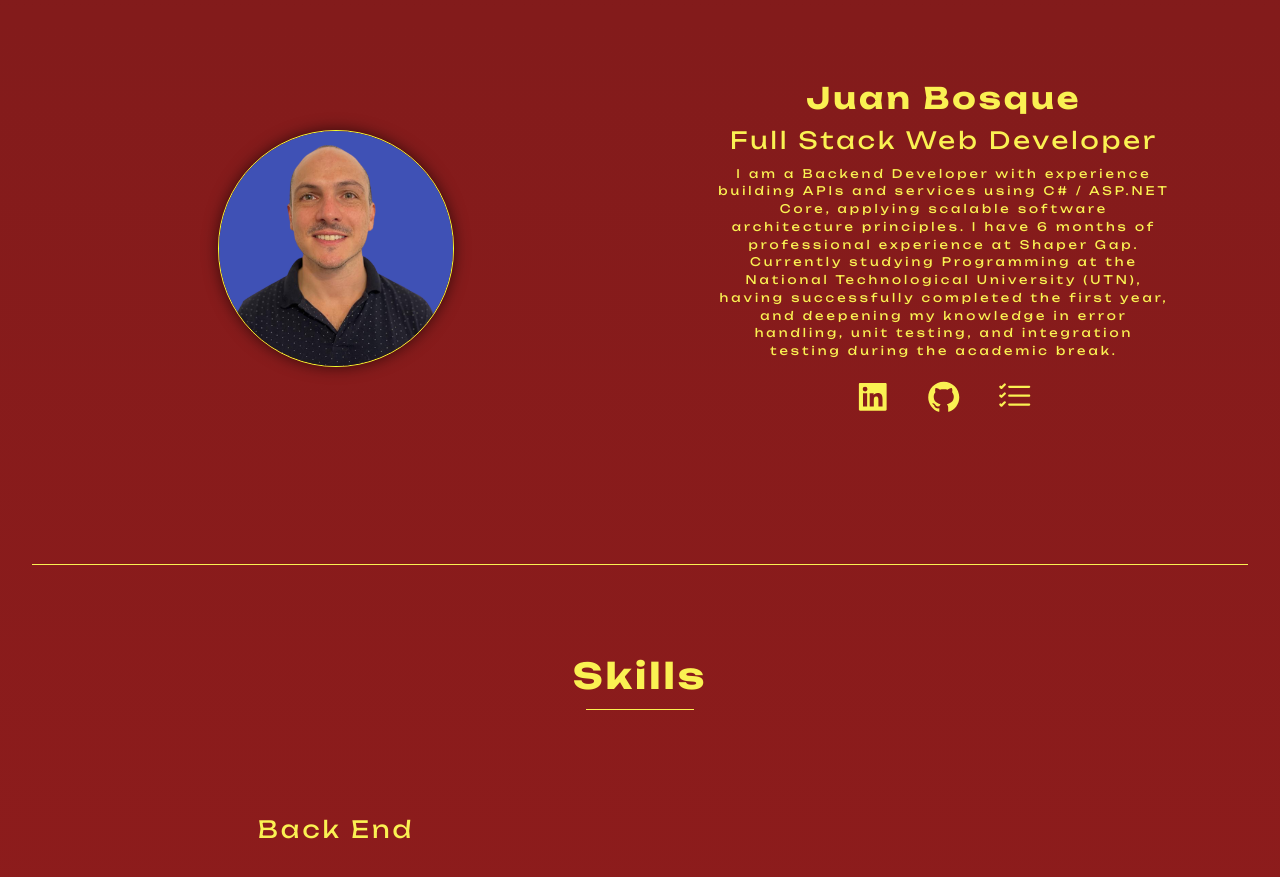
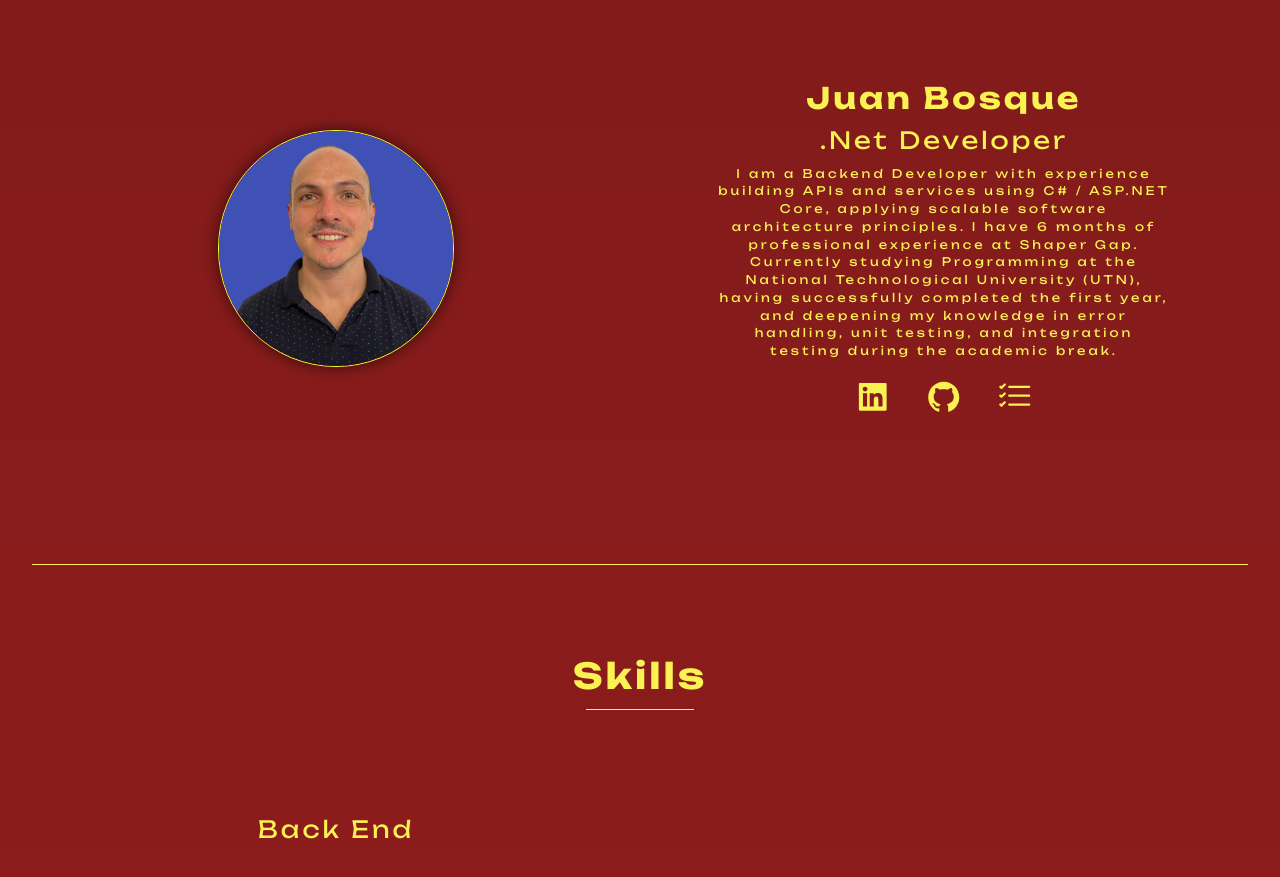
Before and after one commit to bosque-juan/portfolioreact, a React (Create React App) app: page / in a window 1280 px wide. Shown: the part 1060-1937 px from the top of the page. Built offline with nearby package versions, Linux system fonts and the light colour scheme; a web font is replaced by a local one.

Commit message:
Update About.jsx

```diff
--- a/src/presentational/About.jsx
+++ b/src/presentational/About.jsx
@@ -16,7 +16,7 @@ export default function About() {
         {/* about text */}
         <div className={Style.about}>
           <h2>Juan Bosque</h2>
-          <span>Full Stack Web Developer</span>
+          <span>.Net Developer</span>
           <p className={Style.abouText}>
             I am a Backend Developer with experience building APIs and services using C# / ASP.NET Core, applying scalable software architecture principles.
             I have 6 months of professional experience at Shaper Gap.
```
